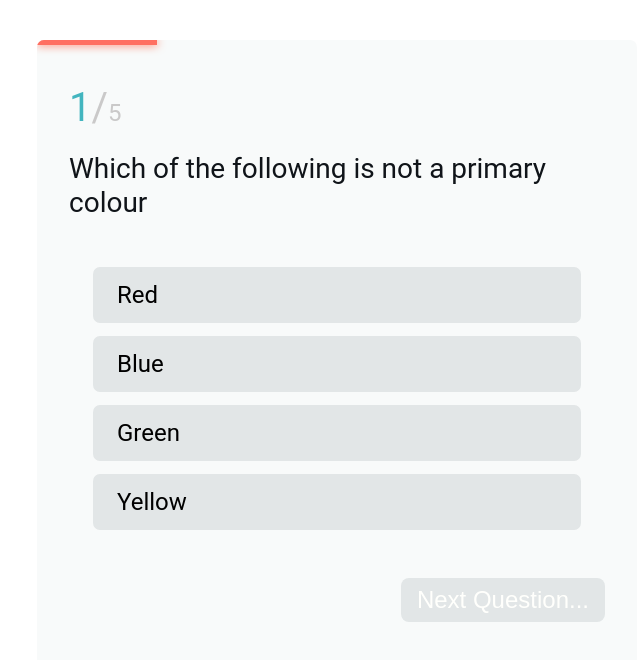
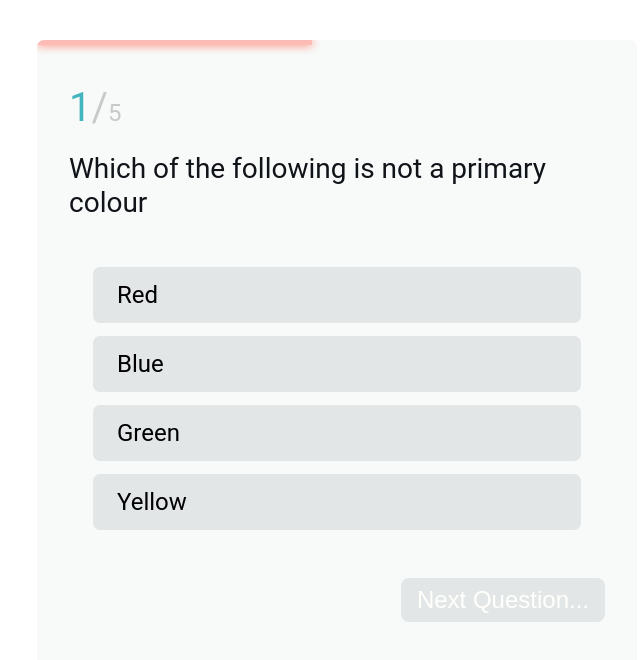
Before and after one commit to Caro8866/ReactQuizComponent, a React (Vite) app: page / in a window 1280 px wide. Shown: the top 660 px of the page, without its empty margins (319-959 px from the left). Built offline with nearby package versions, Linux system fonts and the light colour scheme.

Commit message:
timeup colour opaticy animation

```diff
--- a/src/Components/Timer/Timer.jsx
+++ b/src/Components/Timer/Timer.jsx
@@ -1,7 +1,7 @@
 import styles from "./Timer.module.css";
 import { useEffect, useState, useRef } from "react";
 
-function Timer({ ...duration }) {
+function Timer({ duration, onTimeUp }) {
   const [counter, setCounter] = useState(0);
   const [progress, setProgress] = useState(0);
 
@@ -19,12 +19,22 @@ function Timer({ ...duration }) {
 
     if (counter === duration) {
       clearInterval(intervalRef.currentCount);
+
+      setTimeout(() => {
+        onTimeUp();
+      }, 1000);
     }
   }, [counter]);
 
   return (
     <div className={styles.timerContainer}>
-      <div className={styles.progressBar}></div>
+      <div
+        className={styles.progressBar}
+        style={{
+          width: `${progress}%`,
+          backgroundColor: `rgba(255, 111, 97, ${progress / 100}`,
+        }}
+      ></div>
     </div>
   );
 }
--- a/src/Components/Timer/Timer.module.css
+++ b/src/Components/Timer/Timer.module.css
@@ -7,7 +7,6 @@
 
 .progressBar {
   height: 5px;
-  width: 20%;
   background-color: var(--accent-coral);
   box-shadow: tomato 0px 0px 10px;
   transition-duration: 1s;
--- a/src/Components/quiz/Quiz.jsx
+++ b/src/Components/quiz/Quiz.jsx
@@ -48,11 +48,15 @@ function Quiz({ questions }) {
     setShowResult(false);
   };
 
+  const handleTimeOut = () => {
+    alert("time is up!");
+  };
+
   return (
     <div className={styles.quizContainer}>
       {!showResult ? (
         <>
-          <Timer duration={10} />
+          <Timer duration={10} onTimeUp={handleTimeOut} />
           <header className={styles.questionNum}>
             <span className={styles.currentQuestionNum}>{currentQuestion + 1}</span>/<span className={styles.totalQuestionsNum}>{questions.length}</span>
           </header>
```
